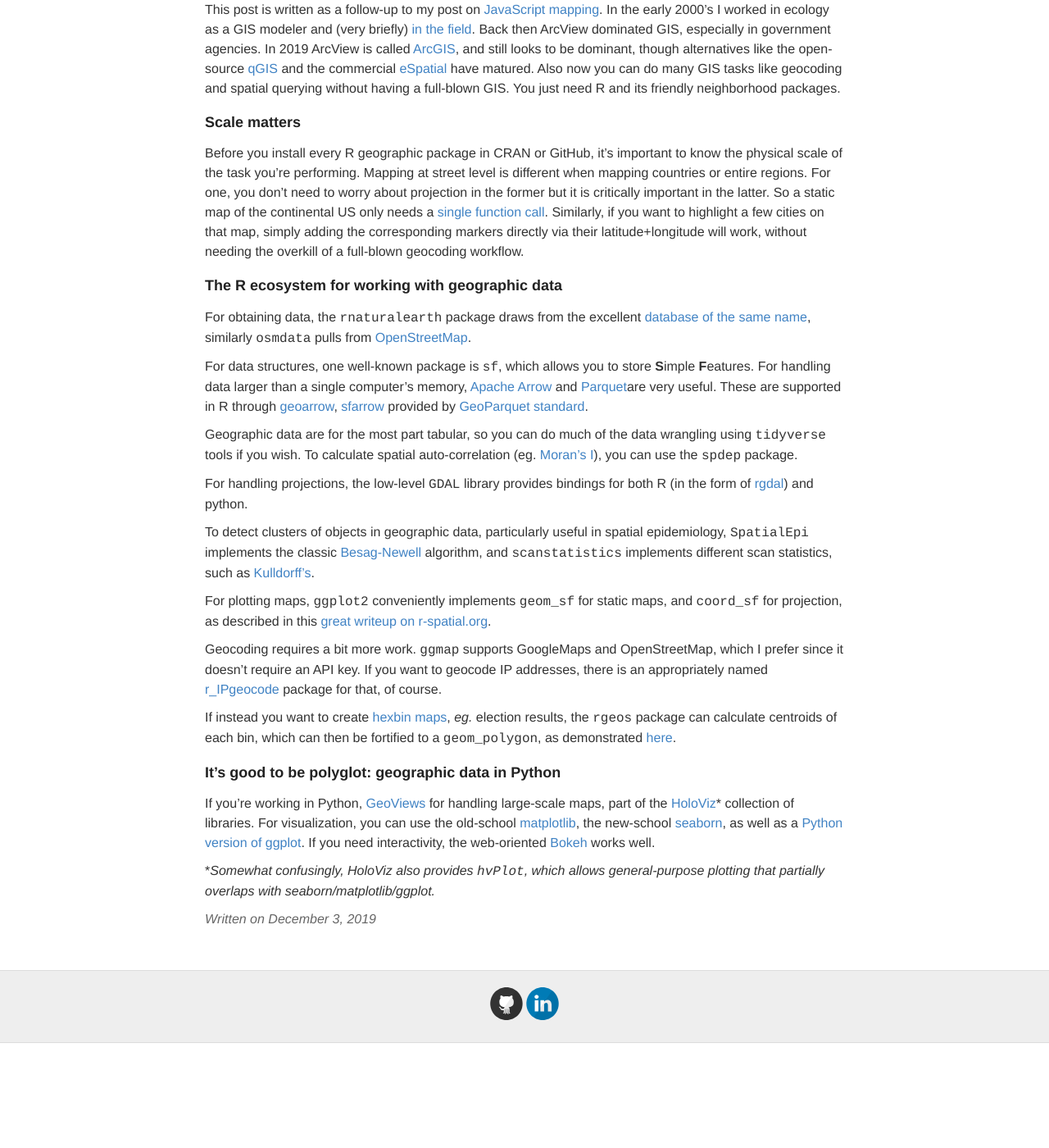
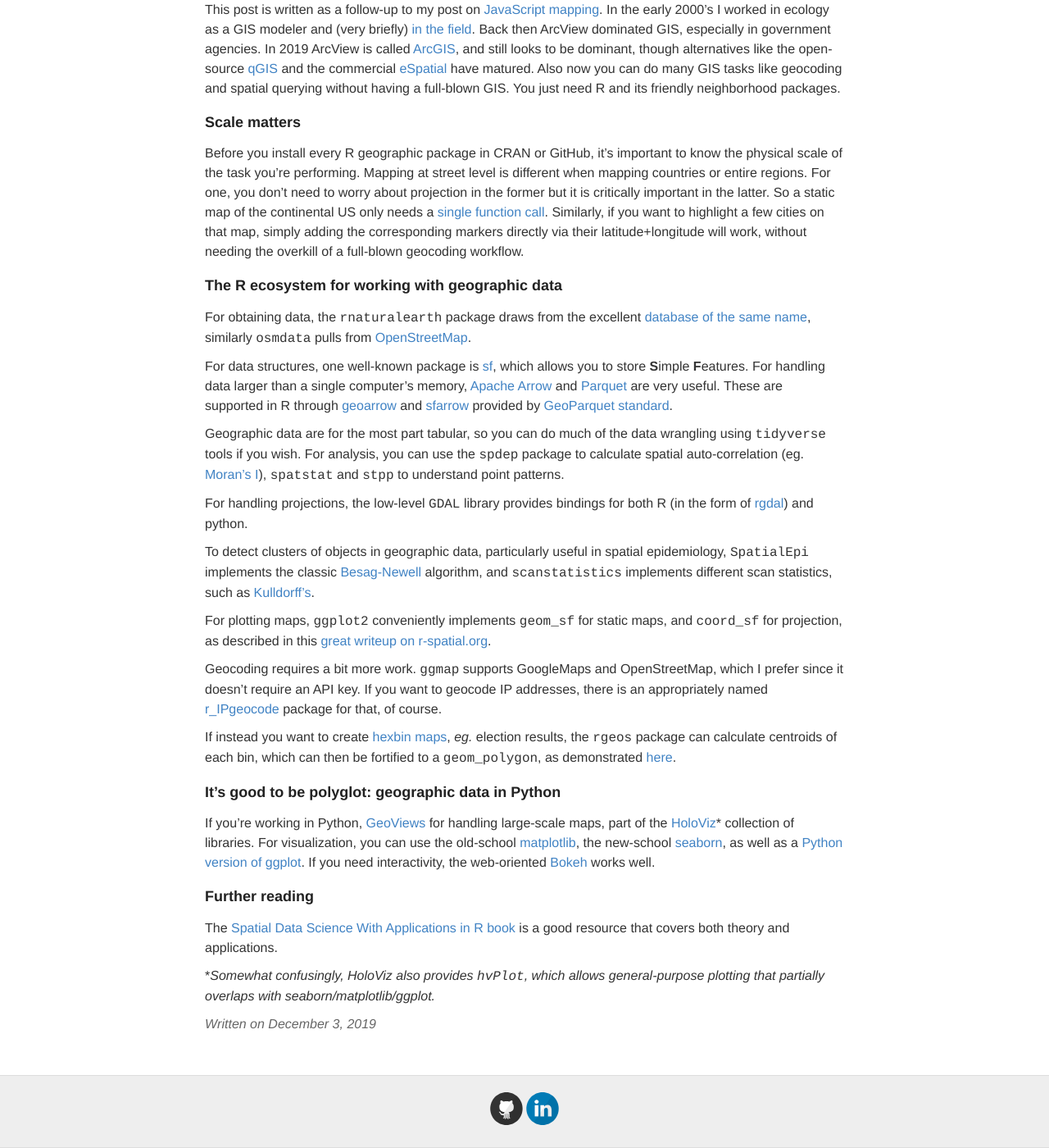
Before and after one commit to ptvan/ptvan.github.io, a Jekyll site: the page built from _posts/2019-12-03-analyzing-geographic-data.md, in a window 1280 px wide and 1400 px high, scrolled down 235 px. Shown: the whole window at 82% size. Built offline with Jekyll 4.4.1, drawn with Linux system fonts in a browser that asks for light colours; before the commit the page ends 1507 px from its top, so only the background shows below that.

Commit message:
more updates for R geographic analyses

```diff
--- a/_posts/2019-12-03-analyzing-geographic-data.md
+++ b/_posts/2019-12-03-analyzing-geographic-data.md
@@ -13,9 +13,9 @@
 
 For obtaining data, the `rnaturalearth` package draws from the excellent [database of the same name](http://www.naturalearthdata.com/), similarly `osmdata` pulls from [OpenStreetMap](https://www.openstreetmap.org).
 
-For data structures, one well-known package is `sf`, which allows you to store **S**imple **F**eatures. For handling data larger than a single computer's memory, [Apache Arrow](https://arrow.apache.org/) and [Parquet](https://parquet.apache.org/)are very useful. These are supported in R through [geoarrow](https://github.com/geoarrow/geoarrow-r), [sfarrow](https://wcjochem.github.io/sfarrow/index.html) provided by [GeoParquet standard](https://geoparquet.org/).
+For data structures, one well-known package is [sf](https://r-spatial.github.io/sf/), which allows you to store **S**imple **F**eatures. For handling data larger than a single computer's memory, [Apache Arrow](https://arrow.apache.org/) and [Parquet](https://parquet.apache.org/) are very useful. These are supported in R through [geoarrow](https://github.com/geoarrow/geoarrow-r) and  [sfarrow](https://wcjochem.github.io/sfarrow/index.html) provided by [GeoParquet standard](https://geoparquet.org/).
 
-Geographic data are for the most part tabular, so you can do much of the data wrangling using `tidyverse` tools if you wish. To calculate spatial auto-correlation (eg. [Moran's I](https://en.wikipedia.org/wiki/Moran%27s_I)), you can use the `spdep` package.
+Geographic data are for the most part tabular, so you can do much of the data wrangling using `tidyverse` tools if you wish. For analysis, you can use the `spdep` package to calculate spatial auto-correlation (eg. [Moran's I](https://en.wikipedia.org/wiki/Moran%27s_I)), `spatstat` and `stpp` to understand point patterns.
 
 For handling projections, the low-level `GDAL` library provides bindings for both R (in the form of [rgdal](https://cran.r-project.org/web/packages/rgdal/index.html)) and python.
 
@@ -31,4 +31,8 @@
 
 If you're working in Python, [GeoViews](http://geoviews.org/) for handling large-scale maps, part of the [HoloViz](http://holoviz.org)* collection of libraries. For visualization, you can use the old-school [matplotlib](https://matplotlib.org/), the new-school [seaborn](https://seaborn.pydata.org/), as well as a [Python version of ggplot](http://ggplot.yhathq.com/). If you need interactivity, the web-oriented [Bokeh](https://docs.bokeh.org/en/latest) works well.
 
+### Further reading
+
+The [Spatial Data Science With Applications in R book](https://r-spatial.org/book/) is a good resource that covers both theory and applications.
+
 *_Somewhat confusingly, HoloViz also provides `hvPlot`, which allows general-purpose plotting that partially overlaps with seaborn/matplotlib/ggplot._
```
